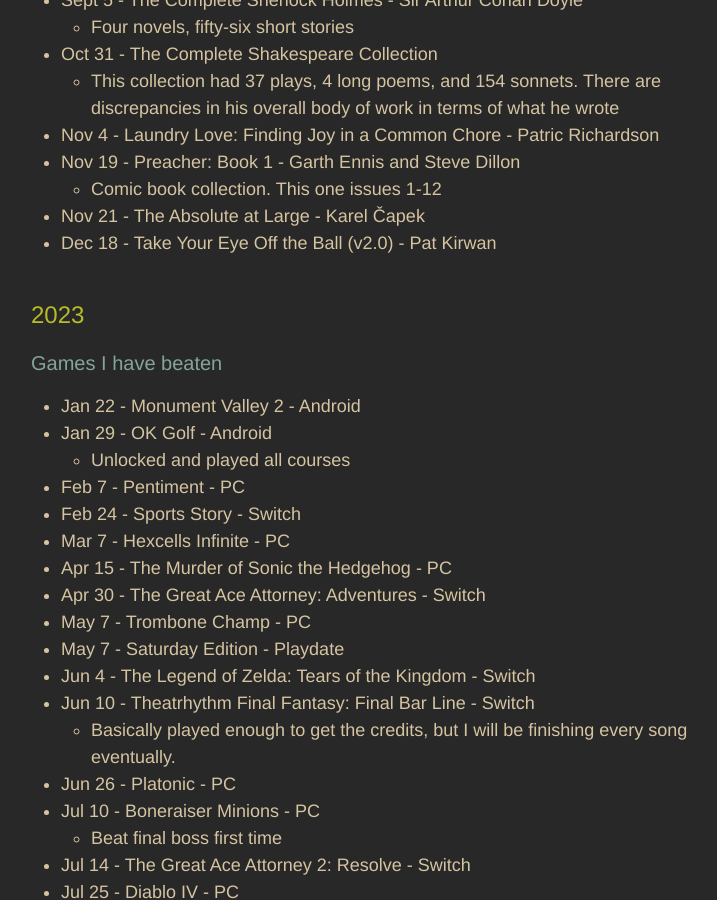
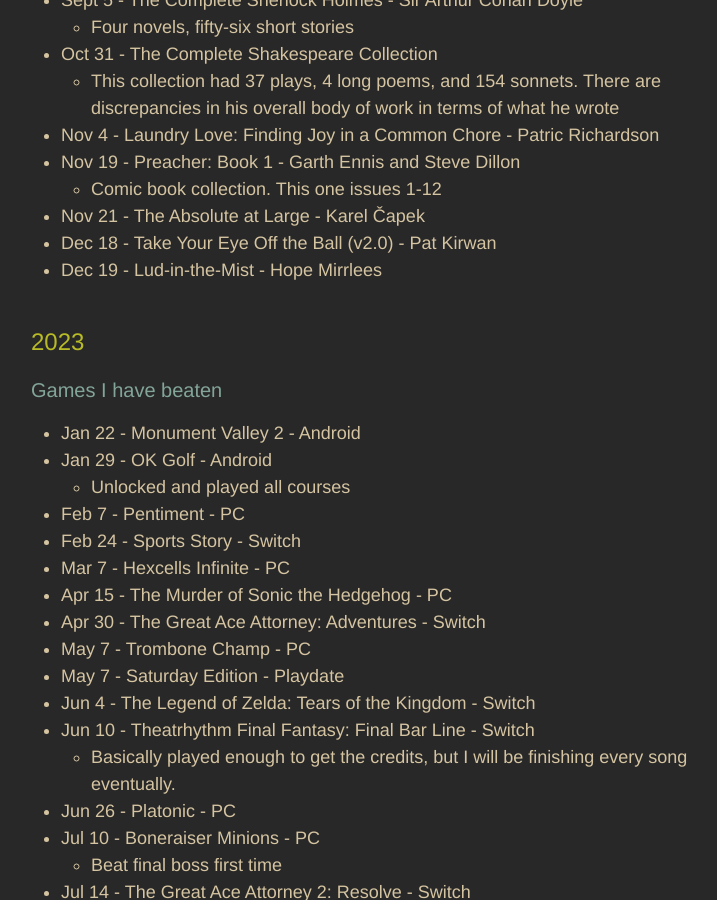
Before and after one commit to adkinsrs/sadkins_site, a Jekyll site: the page built from misc.md, in a window 1280 px wide and 900 px high, scrolled down 1550 px. Shown: the whole window, without its empty margins (239-956 px from the left). Built offline with Jekyll 4.4.1, drawn with Linux system fonts in a browser that asks for light colours.

Commit message:
read a book

```diff
--- a/misc.md
+++ b/misc.md
@@ -62,6 +62,7 @@
   * Comic book collection. This one issues 1-12
 * Nov 21 - The Absolute at Large - Karel Čapek
 * Dec 18 - Take Your Eye Off the Ball (v2.0) - Pat Kirwan
+* Dec 19 - Lud-in-the-Mist - Hope Mirrlees
 
 ## 2023
 
```
